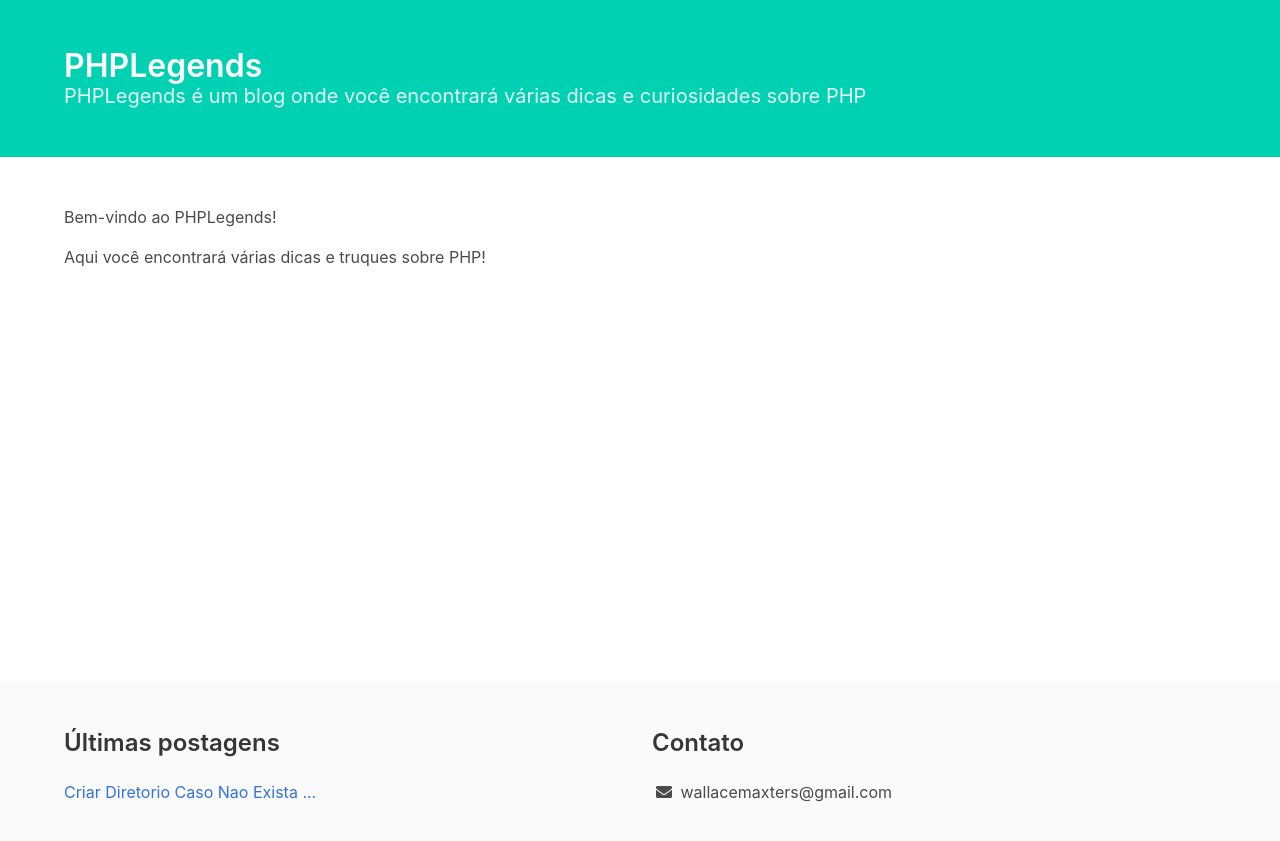
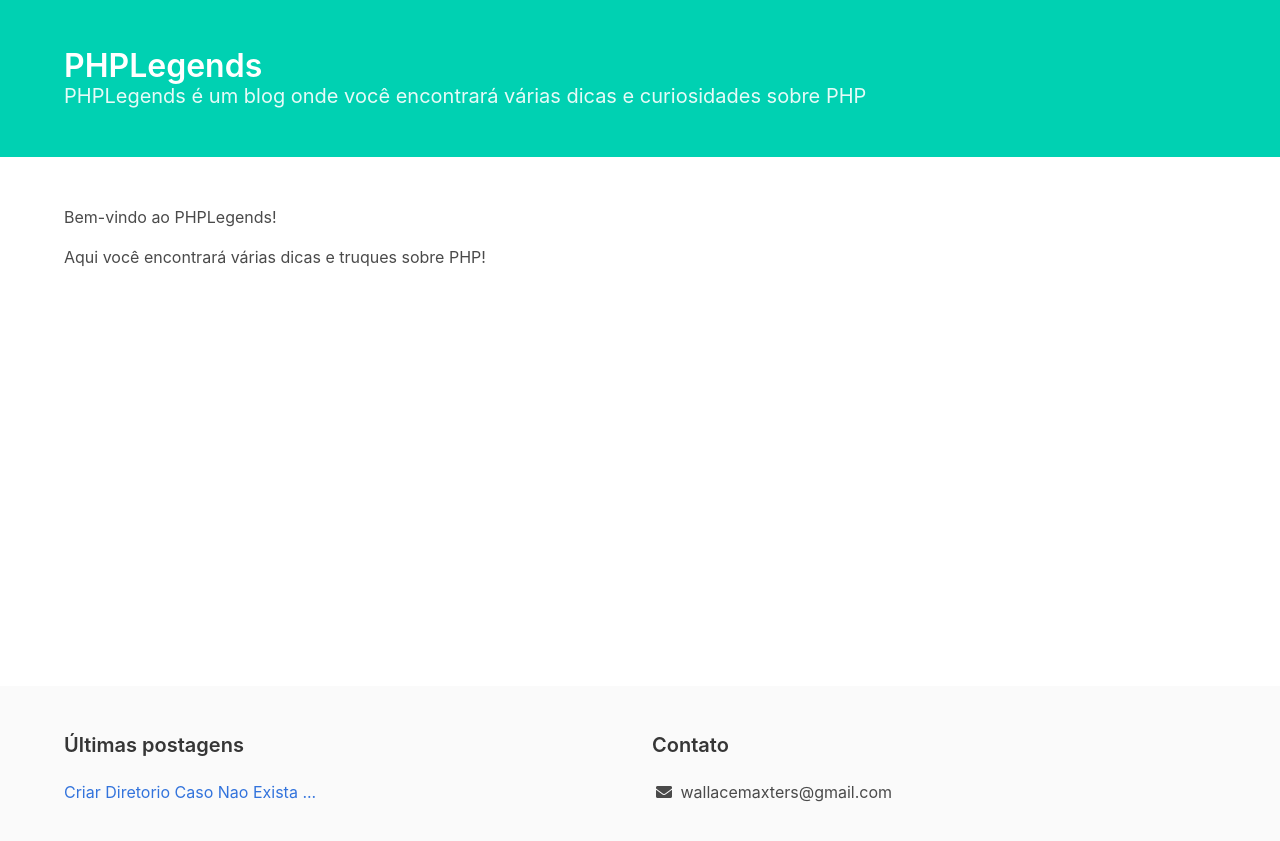
Before and after one commit to phplegends/phplegends.github.io, a Jekyll site: the page built from index.md, in a window 1280 px wide. Shown: the top 841 px of the page. Built offline with Jekyll 4.4.1, drawn with Linux system fonts in a browser that asks for light colours; some web fonts are replaced.

Commit message:
is-title-4 para is-title-5

```diff
--- a/_includes/footer.html
+++ b/_includes/footer.html
@@ -2,7 +2,7 @@
     <div class="container">
         <div class="columns">
           <div class="column">
-            <h4 class="title is-size-4">Últimas postagens</h4>
+            <h4 class="title is-size-5">Últimas postagens</h4>
             <ul>
               {%- for post in site.posts limit:5 -%}
                 <li>
@@ -15,7 +15,7 @@
           </div>
 
           <div class="column">
-            <h4 class="title title is-size-4">Contato</h4>
+            <h4 class="title title is-size-5">Contato</h4>
             <ul>
               <li>
                 <span class="icon">
```
